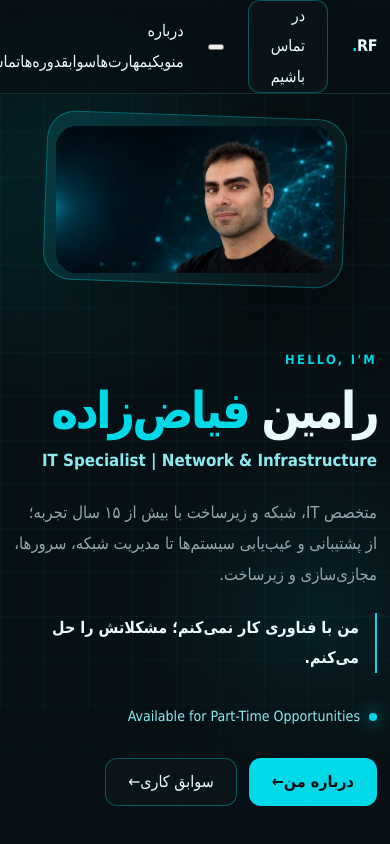
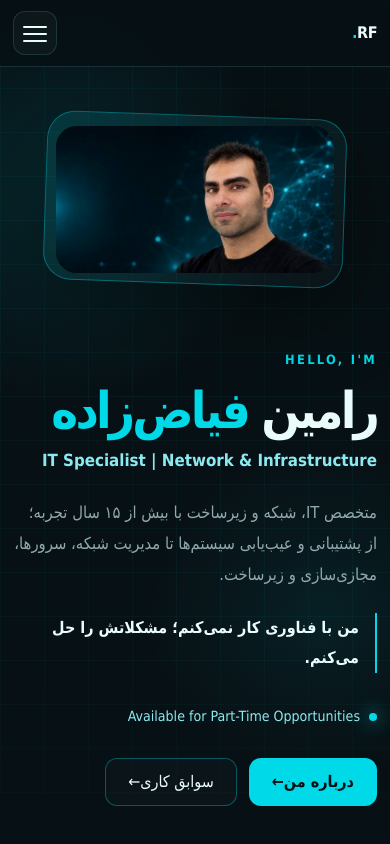
Before and after one commit to fayyazzadeh/fayyazadeh, a Next.js app: page / in a window 390 px wide. Shown: the top 844 px of the page. Built offline with nearby package versions, Linux system fonts and the light colour scheme; a small style sheet from the web is missing; a web font is replaced by a local one.

Commit message:
fix: style responsive mobile navigation

```diff
--- a/app/globals.css
+++ b/app/globals.css
@@ -28,6 +28,9 @@ button, input, textarea { font: inherit; }
 .brand { font-weight: 800; letter-spacing: -0.03em; }
 .brand span { color: var(--cyan); }
 .nav-links { display: flex; gap: 22px; color: var(--muted); font-size: 0.88rem; }
+.mobile-menu-button { display: none; width: 44px; height: 44px; padding: 9px; border: 1px solid var(--line); border-radius: 12px; background: rgba(255,255,255,.03); color: var(--text); cursor: pointer; }
+.mobile-menu-button span { display: block; width: 100%; height: 2px; margin: 5px 0; border-radius: 2px; background: currentColor; }
+.mobile-menu { display: none; }
 .nav-links a { transition: color .2s ease; }
 .nav-links a:hover { color: var(--cyan-soft); }
 .hero { min-height: 100vh; display: grid; place-items: center; position: relative; padding: 130px 0 80px; background: radial-gradient(circle at 18% 22%, rgba(0,217,232,.12), transparent 28%), radial-gradient(circle at 82% 70%, rgba(0,217,232,.08), transparent 26%), linear-gradient(rgba(0,217,232,.045) 1px, transparent 1px), linear-gradient(90deg, rgba(0,217,232,.045) 1px, transparent 1px); background-size: auto, auto, 44px 44px, 44px 44px; }
@@ -101,8 +104,9 @@ summary::-webkit-details-marker { display: none; }
 .field input:focus, .field textarea:focus { border-color: var(--cyan); box-shadow: 0 0 0 3px rgba(0,217,232,.08); }
 footer { padding: 30px 0 45px; border-top: 1px solid var(--line); color: var(--muted-2); font-size: .78rem; }
 .footer-inner { display: flex; justify-content: space-between; gap: 20px; }
-@media (max-width: 900px) { .nav-links { display: none; } .hero-grid, .about-grid, .contact-grid { grid-template-columns: 1fr; } .hero { padding-top: 115px; } .profile-card { order: -1; width: min(300px, 100%); } .skill-groups { grid-template-columns: 1fr; } .courses { grid-template-columns: repeat(2, 1fr); } .section-head { align-items: start; flex-direction: column; } }
+@media (max-width: 900px) { .nav-links, .nav-cta { display: none; } .mobile-menu-button { display: block; } .nav { position: relative; } .mobile-menu { position: absolute; top: calc(100% + 8px); left: 0; right: 0; display: grid; gap: 4px; padding: 8px; background: rgba(7,16,20,.96); border: 1px solid var(--line); border-radius: 16px; box-shadow: var(--shadow); opacity: 0; visibility: hidden; transform: translateY(-8px); pointer-events: none; transition: opacity .2s ease, transform .2s ease, visibility .2s ease; } .mobile-menu.open { opacity: 1; visibility: visible; transform: translateY(0); pointer-events: auto; } .mobile-menu a { display: block; padding: 12px 14px; border-radius: 10px; color: var(--text); } .mobile-menu a:hover, .mobile-menu a:focus-visible { background: rgba(0,217,232,.08); color: var(--cyan-soft); } .hero-grid, .about-grid, .contact-grid { grid-template-columns: 1fr; } .hero { padding-top: 115px; } .profile-card { order: -1; width: min(300px, 100%); } .skill-groups { grid-template-columns: 1fr; } .courses { grid-template-columns: repeat(2, 1fr); } .section-head { align-items: start; flex-direction: column; } }
 @media (max-width: 620px) { .container { width: min(100% - 26px, 1120px); } section { padding: 78px 0; } .hero h1 { font-size: clamp(2.3rem, 13vw, 3.8rem); } .about-copy, .skill-group, .contact-form { padding: 22px; } .stats, .courses { grid-template-columns: 1fr; } .stat { min-height: 115px; } summary { grid-template-columns: 1fr; } .job-date { white-space: normal; } .footer-inner { flex-direction: column; } }
+@media (max-width: 620px) { .nav { min-height: 66px; } .mobile-menu { top: calc(100% + 6px); } }
 @media (prefers-reduced-motion: reduce) { html { scroll-behavior: auto; } *, *::before, *::after { transition: none !important; } }
 .job-title,
 .job-company,
```
